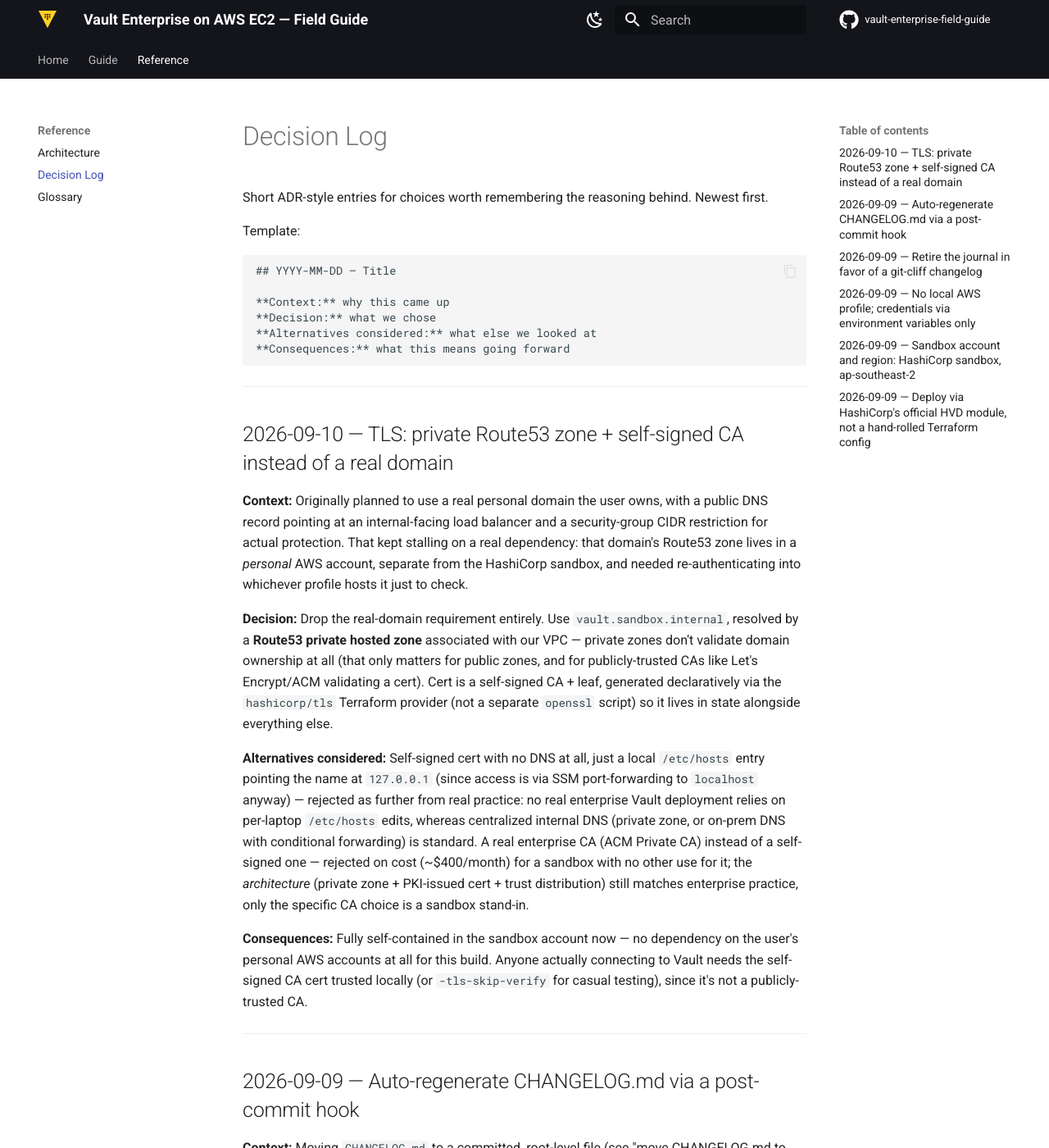
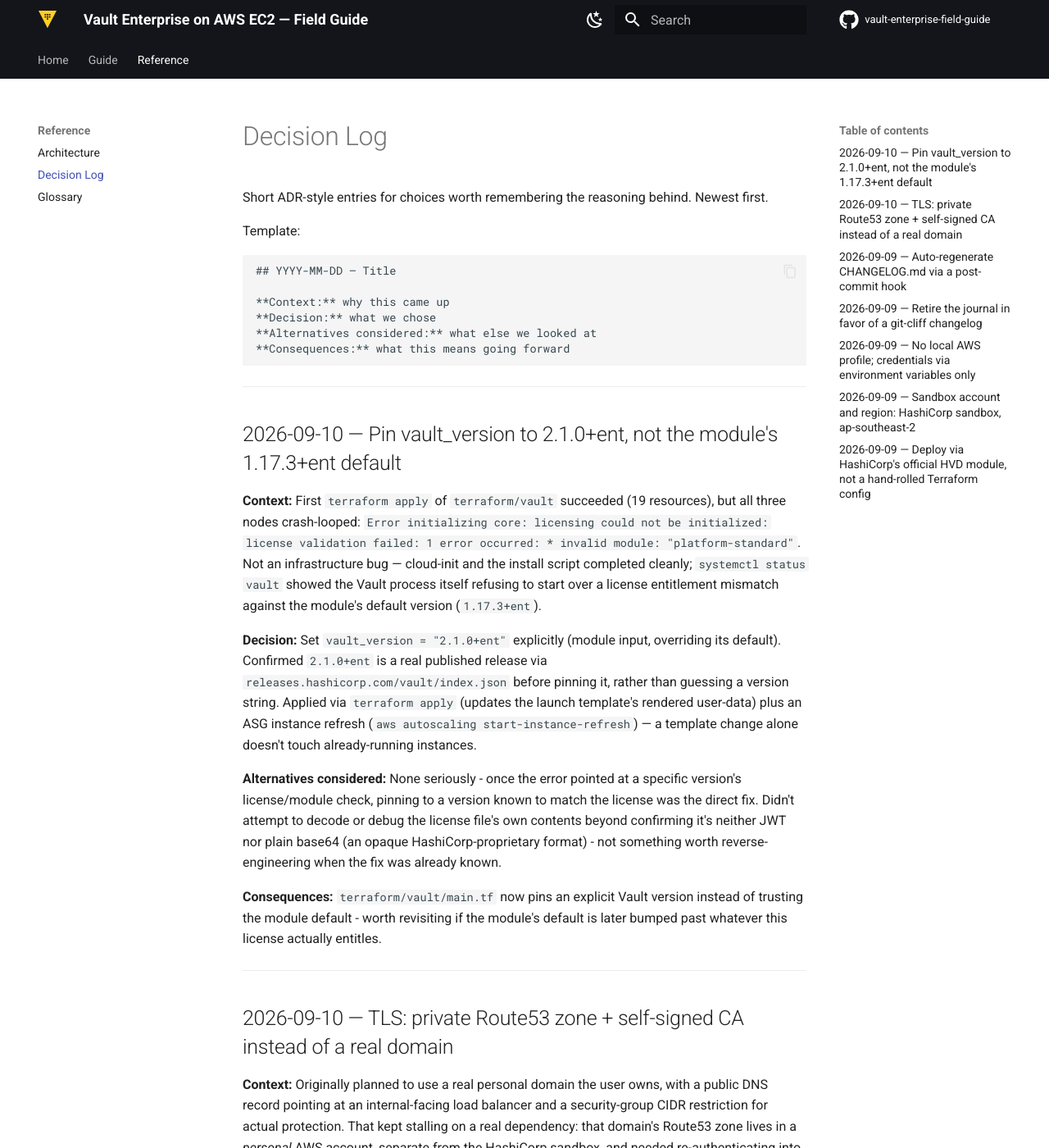
Before and after one commit to markcarriedo/vault-enterprise-field-guide, an MkDocs documentation site: the page built from docs/reference/decisions.md, in a window 1280 px wide and 1400 px high. Shown: the whole window at 82% size. Built offline with MkDocs 1.6.1 and Material for MkDocs 9.7.7, drawn with Linux system fonts in a browser that asks for light colours; comment, search, counter and statistics services are not loaded.

Commit message:
fix(terraform): pin vault_version to 2.1.0+ent
Module default (1.17.3+ent) crash-looped against our license:
"license validation failed: invalid module: platform-standard". Not a
Terraform bug - cloud-init and the install completed cleanly, the
Vault process itself refused to start over a license/version
entitlement mismatch. Confirmed 2.1.0+ent is a real published release
before pinning it. Applied (launch template update) plus an ASG
instance refresh, since a template change alone doesn't touch
already-running instances.

Also documents the two other real issues hit getting here: the
module's Route53 lookup needs route53_vault_hosted_zone_is_private
set explicitly for a private zone, and launch template changes need a
manual instance refresh to actually roll.

Claude-Session: https://claude.ai/code/session_01W8wX9ho5zsL4nSkjw8ZJSM

````diff
--- a/docs/guide/01-planning.md
+++ b/docs/guide/01-planning.md
@@ -85,6 +85,16 @@ bootstrapping, applied once and rarely touched again); `terraform/prerequisites/
 
 - STS session credentials are **not region-locked** — don't assume the region a token happens
   to work in first is the "correct" one; confirm explicitly.
+- The HVD module's default `vault_version` (`1.17.3+ent`) didn't match our license's
+  entitlements — nodes crash-looped on `invalid module: "platform-standard"`. Not obvious from
+  Terraform (it applies cleanly either way); only shows up once you check `systemctl status
+  vault`/`journalctl -u vault` on an actual node. See decision log.
+- The module's Route53 zone lookup defaults to public-zone semantics —
+  `route53_vault_hosted_zone_is_private = true` is required for a private zone, or you get
+  "no matching Route 53 Hosted Zone found" even though the zone clearly exists.
+- Updating the launch template (e.g. to change `vault_version`) doesn't touch already-running
+  ASG instances — needs a separate `aws autoscaling start-instance-refresh` to actually roll
+  them.
 
 ## References
 
--- a/docs/reference/decisions.md
+++ b/docs/reference/decisions.md
@@ -12,6 +12,34 @@ Template:
 **Alternatives considered:** what else we looked at
 **Consequences:** what this means going forward
 ```
+
+---
+
+## 2026-09-10 — Pin vault_version to 2.1.0+ent, not the module's 1.17.3+ent default
+
+**Context:** First `terraform apply` of `terraform/vault` succeeded (19 resources), but all
+three nodes crash-looped: `Error initializing core: licensing could not be initialized:
+license validation failed: 1 error occurred: * invalid module: "platform-standard"`. Not an
+infrastructure bug — cloud-init and the install script completed cleanly; `systemctl status
+vault` showed the Vault process itself refusing to start over a license entitlement mismatch
+against the module's default version (`1.17.3+ent`).
+
+**Decision:** Set `vault_version = "2.1.0+ent"` explicitly (module input, overriding its
+default). Confirmed `2.1.0+ent` is a real published release via
+`releases.hashicorp.com/vault/index.json` before pinning it, rather than guessing a version
+string. Applied via `terraform apply` (updates the launch template's rendered user-data) plus
+an ASG instance refresh (`aws autoscaling start-instance-refresh`) — a template change alone
+doesn't touch already-running instances.
+
+**Alternatives considered:** None seriously - once the error pointed at a specific version's
+license/module check, pinning to a version known to match the license was the direct fix.
+Didn't attempt to decode or debug the license file's own contents beyond confirming it's
+neither JWT nor plain base64 (an opaque HashiCorp-proprietary format) - not something worth
+reverse-engineering when the fix was already known.
+
+**Consequences:** `terraform/vault/main.tf` now pins an explicit Vault version instead of
+trusting the module default - worth revisiting if the module's default is later bumped past
+whatever this license actually entitles.
 
 ---
 
````
Also changed, not shown: CHANGELOG.md (+1 -0 lines), 1 other file.
